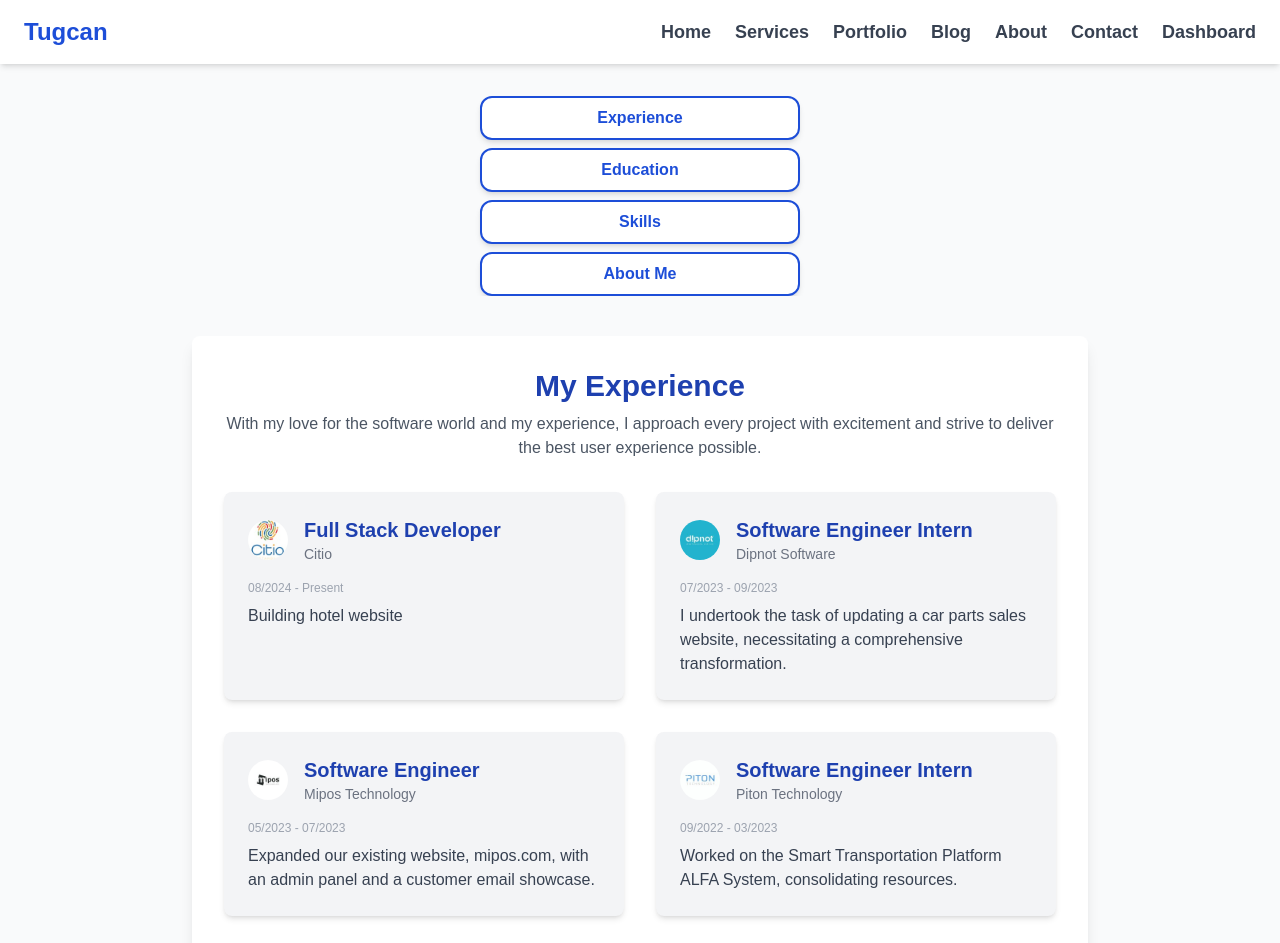
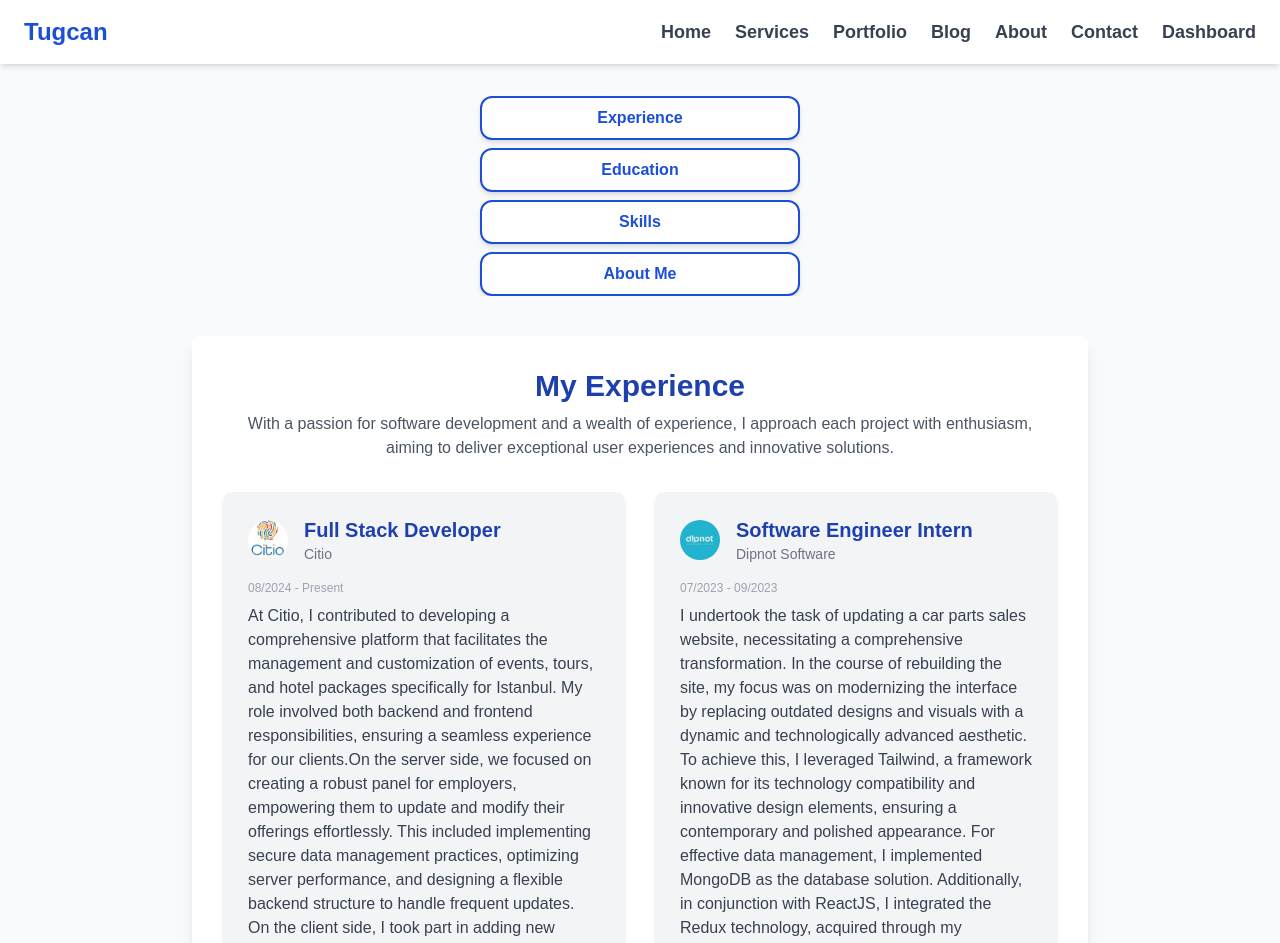
Before and after one commit to tugcan-kartal/Blog, a Next.js app: page /about in a window 1280 px wide. Shown: the top 943 px of the page. Built offline with nearby package versions, Linux system fonts and the light colour scheme.

Commit message:
updated datas

```diff
--- a/src/app/about/page.tsx
+++ b/src/app/about/page.tsx
@@ -48,9 +48,7 @@ const About: React.FC = () => {
                   My Experience
                 </h2>
                 <p className="text-gray-600 mt-2">
-                  With my love for the software world and my experience, I
-                  approach every project with excitement and strive to deliver
-                  the best user experience possible.
+                  With a passion for software development and a wealth of experience, I approach each project with enthusiasm, aiming to deliver exceptional user experiences and innovative solutions.
                 </p>
               </div>
 
@@ -61,35 +59,35 @@ const About: React.FC = () => {
                     title: "Full Stack Developer",
                     company: "Citio",
                     date: "08/2024 - Present",
-                    desc: "Building hotel website",
+                    desc: "At Citio, I contributed to developing a comprehensive platform that facilitates the management and customization of events, tours, and hotel packages specifically for Istanbul. My role involved both backend and frontend responsibilities, ensuring a seamless experience for our clients.On the server side, we focused on creating a robust panel for employers, empowering them to update and modify their offerings effortlessly. This included implementing secure data management practices, optimizing server performance, and designing a flexible backend structure to handle frequent updates. On the client side, I took part in adding new features and plugins that enhanced user interaction and functionality. My contributions here ensured that the end-users had a smooth and engaging experience when exploring the diverse services offered on the platform. Through these combined efforts, I supported Citio’s mission to provide a dynamic and user-friendly environment for its customers and clients alike.",
                     img: CitioLogo,
                   },
                   {
                     title: "Software Engineer Intern",
                     company: "Dipnot Software",
                     date: "07/2023 - 09/2023",
-                    desc: "I undertook the task of updating a car parts sales website, necessitating a comprehensive transformation.",
+                    desc: "I undertook the task of updating a car parts sales website, necessitating a comprehensive transformation. In the course of rebuilding the site, my focus was on modernizing the interface by replacing outdated designs and visuals with a dynamic and technologically advanced aesthetic. To achieve this, I leveraged Tailwind, a framework known for its technology compatibility and innovative design elements, ensuring a contemporary and polished appearance. For effective data management, I implemented MongoDB as the database solution. Additionally, in conjunction with ReactJS, I integrated the Redux technology, acquired through my experiences within the company, to establish a dynamic user interface with seamless data flow. This not only elevated the overall performance of the website but also contributed to an enhanced user experience through cutting-edge design principles and streamlined data handling.",
                     img: DipnotLogo,
                   },
                   {
                     title: "Software Engineer",
                     company: "Mipos Technology",
                     date: "05/2023 - 07/2023",
-                    desc: "Expanded our existing website, mipos.com, with an admin panel and a customer email showcase.",
+                    desc: "I expanded the functionality of our existing website, mipos.com, by incorporating an admin panel and creating an elegant interface to showcase customer emails. Furthermore, drawing inspiration from the distributorship of SambaPOS, I spearheaded the establishment of a new business avenue for the company with the creation of the EasOrder website. This platform serves as a focal point for advertising, introducing, and marketing our restaurant POS software system. To enhance user engagement and gather valuable feedback, I implemented a feedback form on the website. Subsequently, I directed the messages received through this form to the company partner's email account, ensuring efficient communication. These initiatives were undertaken to contribute to the professional growth and success of the company, and I am confident that they can significantly bolster our capabilities in the dynamic landscape of the restaurant POS software market.",
                     img: MiposLogo,
                   },
                   {
                     title: "Software Engineer Intern",
                     company: "Piton Technology",
                     date: "09/2022 - 03/2023",
-                    desc: "Worked on the Smart Transportation Platform ALFA System, consolidating resources.",
+                    desc: "During my internship at PİTON Technology, I had the opportunity to work on the Smart Transportation Platform ALFA System, which consolidates all resources of transportation enterprises on a single platform. This platform processes system inputs with smart technologies, offering products designed to meet the expectations of stakeholders and ensuring sustainable transportation. This experience enabled me to work on the latest technologies and play a role in creating innovative solutions for sustainable and efficient transportation systems.",
                     img: PitonLogo,
                   },
                   {
                     title: "Software Engineer Intern",
                     company: "Evobulut",
                     date: "06/2022 - 08/2022",
-                    desc: "Designed a system for monitoring customer activities, including calls, visits, and emails.",
+                    desc: "I designed a comprehensive system for monitoring customer activities, including calls, visits, and emails, providing a streamlined approach to efficient customer relationship management. My initiatives extended to optimizing the invoicing process, ensuring the swift creation of invoices while closely overseeing the entirety of accounting procedures. In response to the company's needs, I engineered a rapid and intuitive sales tracking program. This solution consolidates control over all operational facets onto a singular platform, fostering seamless and effective management of various processes. My role in these projects not only deepened my technical proficiency but also demonstrated my commitment to delivering impactful solutions in a dynamic work environment.",
                     img: EvobulutLogo,
                   },
                 ].map((job, index) => (
@@ -132,9 +130,7 @@ const About: React.FC = () => {
                     My Education
                   </h2>
                   <p className="text-gray-600 mt-2">
-                    With my love for the software world and my experience, I
-                    approach every project with excitement and strive to deliver
-                    the best user experience possible.
+                    I have a solid academic background in computer science, which has equipped me with the technical skills and theoretical knowledge necessary for effective software development. My studies focused on areas such as programming, algorithms fostering a strong foundation that I apply in real-world projects.
                   </p>
                 </div>
 
@@ -216,8 +212,7 @@ const About: React.FC = () => {
                   My Skills
                 </h2>
                 <p className="text-gray-500 mt-4 max-w-2xl mx-auto">
-                  Fueled by my passion for software and extensive experience, I approach each project with excitement, aiming to deliver the best possible user experience.
-                </p>
+                  Driven by a passion for software development and extensive experience, I tackle each project with enthusiasm, striving to create optimal user experiences.                </p>
               </div>
 
               {/* Education Grid */}
--- a/src/app/page.tsx
+++ b/src/app/page.tsx
@@ -13,7 +13,7 @@ import { FaCodeCommit } from "react-icons/fa6";
 export default function Home() {
   return (
     <div className="bg-gray-50 flex flex-col items-center py-1 px-4">
-      <div className="flex flex-col justify-center items-center lg:flex-row gap-8 max-w-6xl w-full">
+      <div className="flex flex-col justify-center items-center  gap-8 max-w-6xl w-full">
         {/* Profile Section */}
         <div className="flex-1 bg-white rounded-2xl shadow-lg p-6 lg:p-4 2xl:p-7 transition-transform duration-300 hover:scale-105 flex flex-col">
           <div className="text-center lg:text-left">
--- a/src/app/portfolio/[category]/data.ts
+++ b/src/app/portfolio/[category]/data.ts
@@ -24,7 +24,7 @@ export const products={
         {
             id: 4,
             title: "Citio",
-            desc: "Site that arranges events, tours and hotels in Istanbul. It can be updated by employers from the panel.",
+            desc: "A site that allows you to easily arrange events, tours, and hotels in Istanbul. Users can browse options to find services that suit their needs.",
             image: "https://r.resimlink.com/kiPExoq.png",
             url: "https://citioapp.com"
         },
--- a/src/app/portfolio/[category]/page.tsx
+++ b/src/app/portfolio/[category]/page.tsx
@@ -40,7 +40,7 @@ const Category: React.FC = () => {
             <h1 className="text-4xl font-bold text-center mb-10 text-gray-800">{categoryName.charAt(0).toUpperCase() + categoryName.slice(1)}</h1>
             <Slider {...settings} className="lg:w-[25vw] mx-auto">
                 {datas && datas.map((item, index) => (
-                    <div  key={index} className="bg-white rounded-lg shadow-xl overflow-hidden transition-transform transform hover:scale-105 duration-300">
+                    <div  key={index} className="bg-white rounded-lg  overflow-hidden transition-transform transform hover:scale-105 duration-300">
                         <div className="relative">
                             <img src={item.image} alt={item.title} className="w-full h-64 object-cover rounded-t-lg" />
                             <div className="absolute top-0 left-0 p-4 bg-blue-600 text-white rounded-br-lg">
--- a/src/app/portfolio/page.tsx
+++ b/src/app/portfolio/page.tsx
@@ -20,7 +20,7 @@ const Portfolio: React.FC = () => {
                         className="block overflow-hidden rounded-lg shadow-lg transition-transform duration-300 group-hover:scale-105"
                     >
                         <Image
-                            className="w-full h-[40vh] object-cover"
+                            className="w-full h-[50vh] object-cover"
                             src={WebsiteImage}
                             alt="Websites Portfolio"
                         />
--- a/src/app/services/page.tsx
+++ b/src/app/services/page.tsx
@@ -30,7 +30,7 @@ const Services = () => {
     ];
 
     return (
-        <div className="py-16 px-4 bg-gray-50">
+        <div className="py-5 px-4 bg-gray-50">
             <h1 className="text-4xl font-bold text-center text-blue-700 mb-8">Our Services</h1>
             <div className="grid grid-cols-1 sm:grid-cols-2 gap-8 max-w-6xl mx-auto">
                 {data.map((item) => (
```
